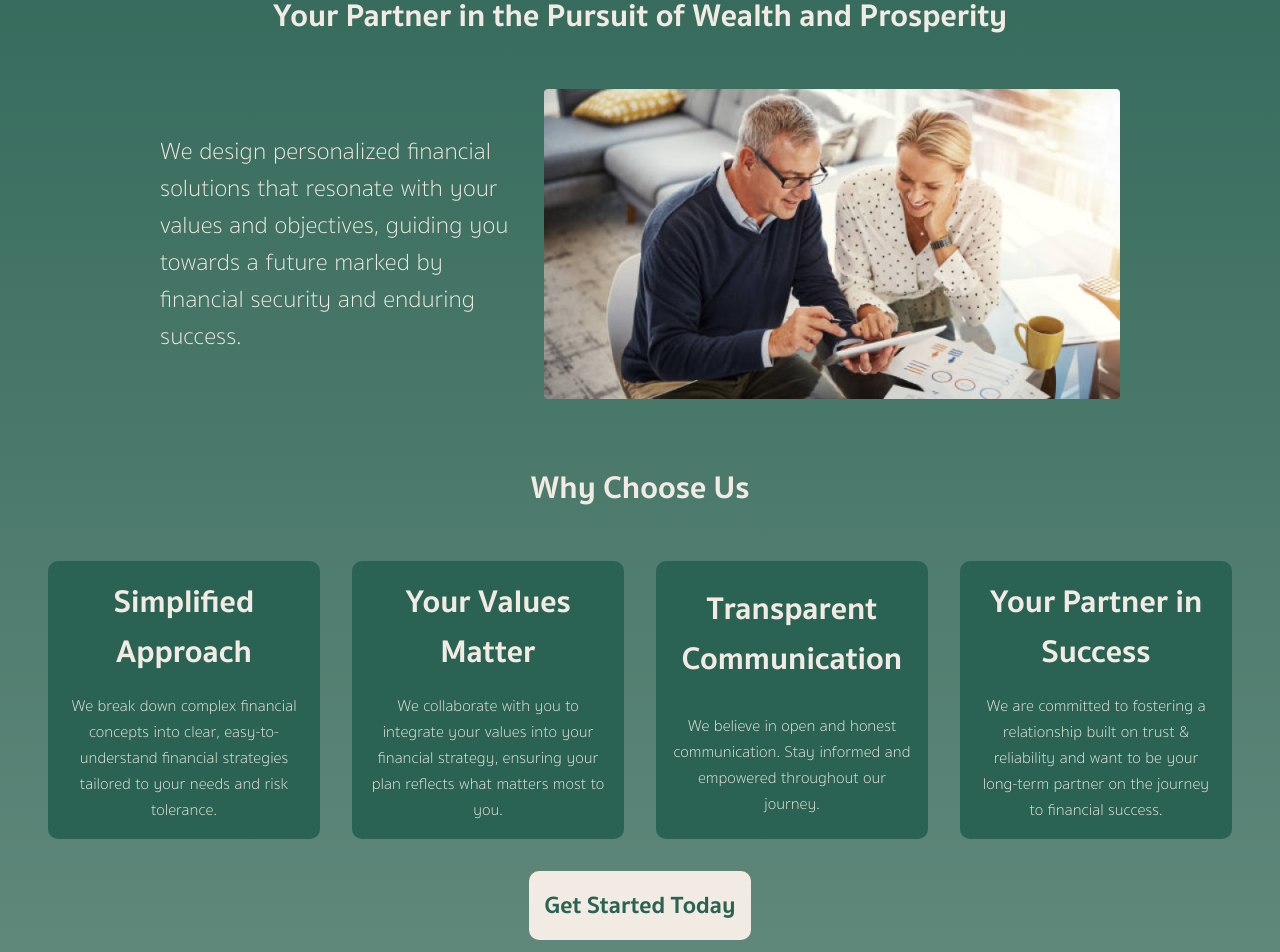
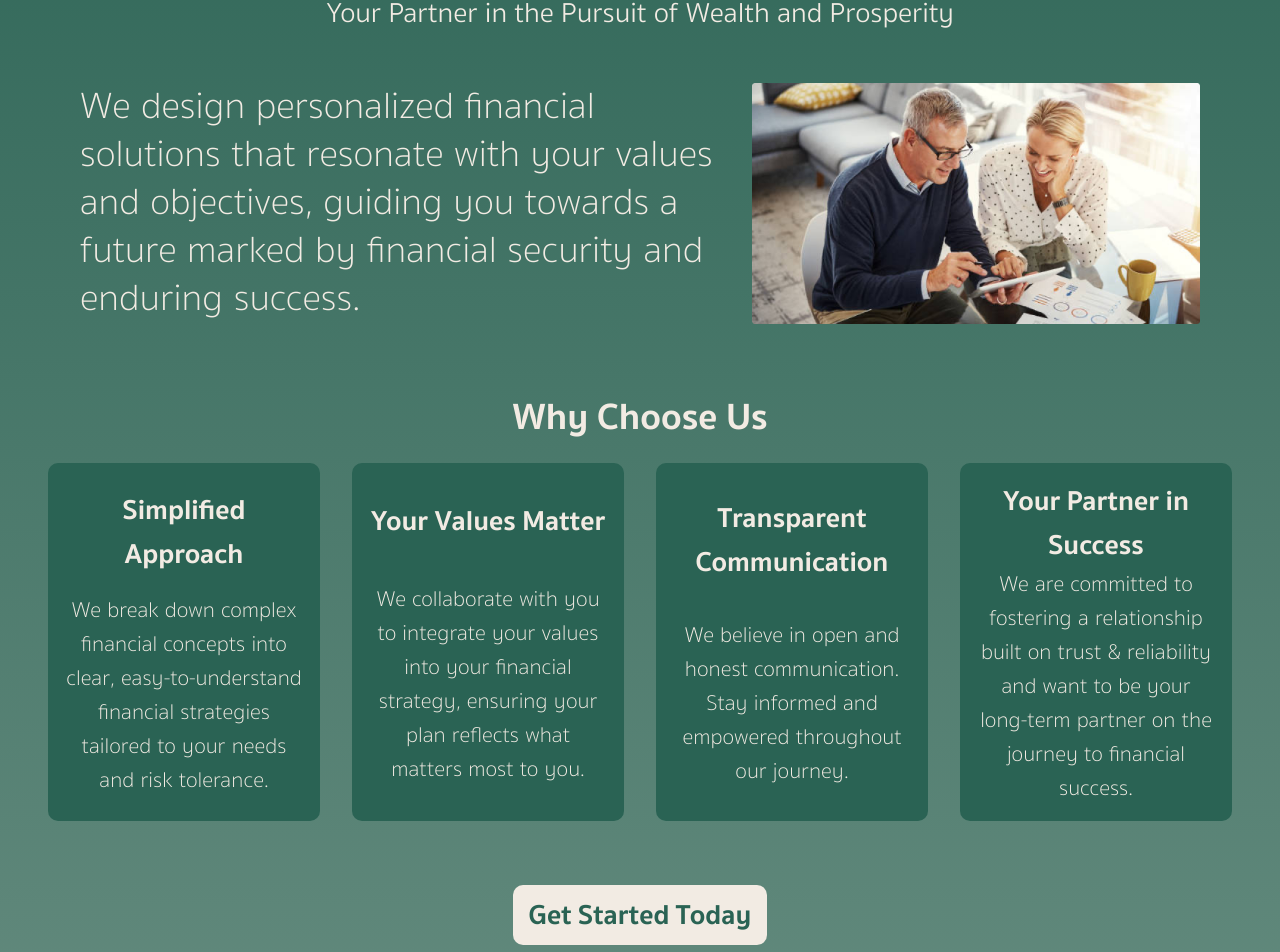
Before and after one commit to avelaga/velagaadvisors, a Next.js app: page / in a window 1280 px wide. Shown: the part 309-1261 px from the top of the page. Built offline with nearby package versions, Linux system fonts and the light colour scheme.

Commit message:
matched home proportions to email

```diff
--- a/pages/index.js
+++ b/pages/index.js
@@ -22,7 +22,7 @@ export default function Home() {
           </div>
           <Image src="/homestock.png" width={200} height={0} style={{ width: '600px', height: 'auto' }} className={styles.bodyImage}/>
         </div>
-        <div className={styles.subheader}>Why Choose Us</div>
+        <div className={styles.whyChooseUsHeader}>Why Choose Us</div>
         <div className={styles.whyChooseUs}>
           <div className={styles.reason}>
             <div className={styles.reasonHeader}>Simplified Approach</div>
--- a/styles/Home.module.css
+++ b/styles/Home.module.css
@@ -1,16 +1,16 @@
-.home{
+.home {
   display: flex;
   text-align: center;
   align-items: flex-start;
   justify-content: center;
-  flex-wrap:wrap;
+  flex-wrap: wrap;
   padding-left: 2rem;
   padding-right: 2rem;
   margin-top: 2rem;
 }
 
 .header {
-  font-size: 5rem;
+  font-size: var(--header-size);
   line-height: 4.5rem;
   width: 100vw;
   height: fit-content;
@@ -18,10 +18,10 @@
 }
 
 .subheader {
-  font-size: 2rem;
+  font-size: calc(var(--header-size) / 2);
   width: 100vw;
   height: fit-content;
-  font-weight: 500;
+  font-weight: 200;
   margin-top: 1rem;
 }
 
@@ -30,24 +30,30 @@
   align-items: center;
   justify-content: space-between;
   text-align: left;
-  padding-left: 8rem;
-  padding-right: 8rem;
-  padding-top: 3rem;
-  padding-bottom: 3rem;
+  padding: 3rem;
 }
 
 .bodyText {
-  width: 40%;
+  width: 60%;
   margin-right: 1rem;
-  font-size: 1.5rem;
+  font-size: calc((var(--header-size) / 3) * 2);
+  line-height: 3rem;
 }
 
 .bodyImage {
-  width: 60% !important;
+  width: 40% !important;
+}
+
+.whyChooseUsHeader {
+  font-size: calc((var(--header-size) / 3) * 2);
+  width: 100vw;
+  height: fit-content;
+  font-weight: 500;
+  margin-top: 1rem;
 }
 
 .whyChooseUs {
-  padding-top: 3rem;
+  padding-top: 1rem;
   display: flex;
   align-items: stretch;
   justify-content: space-evenly;
@@ -57,7 +63,6 @@
 
 .reason {
   flex: 1;
-  /* border: solid var(--white) 1px; */
   background-color: var(--green);
   border-radius: 10px;
   padding: 1rem;
@@ -70,14 +75,14 @@
 }
 
 .reasonHeader {
-  font-size: 2rem;
-  padding-bottom: 1rem;
+  font-size: calc(var(--header-size) / 2);
   font-weight: 500;
   width: 100%;
 }
 
 .reasonBody {
   font-weight: 100;
+  font-size: calc(var(--header-size) * 0.39);
 }
 
 .button{
@@ -85,9 +90,11 @@
   color: var(--green);
   background: var(--white);
   padding: 1rem;
-  font-size: 1.5rem;
+  padding-top: .5rem;
+  padding-bottom: .5rem;
+  font-size: calc(var(--header-size) / 2);
   border-radius: 10px;
-  margin-top: 2rem;
+  margin-top: 4rem;
   margin-bottom: 2rem;
   transition: background 0.3s, color 0.3s;
 }
--- a/styles/globals.css
+++ b/styles/globals.css
@@ -3,6 +3,8 @@
   --green: #2A6354;
   --end-green: #a2bab4;
   --white: #F2EBE3;
+  --header-size: 3.5rem;
+
   --max-width: 1100px;
   --border-radius: 12px;
   --font-mono: ui-monospace, Menlo, Monaco, "Cascadia Mono", "Segoe UI Mono",
```
